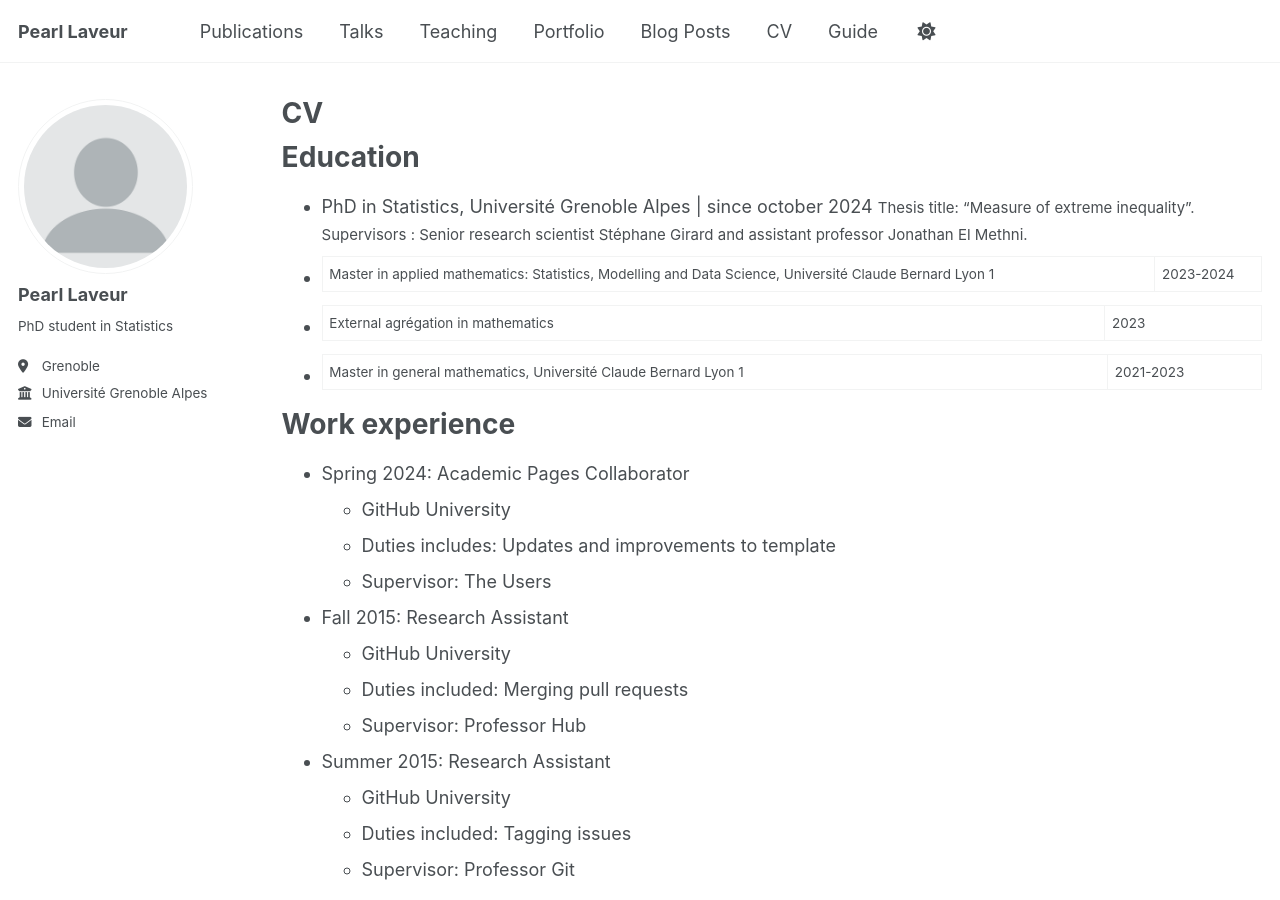
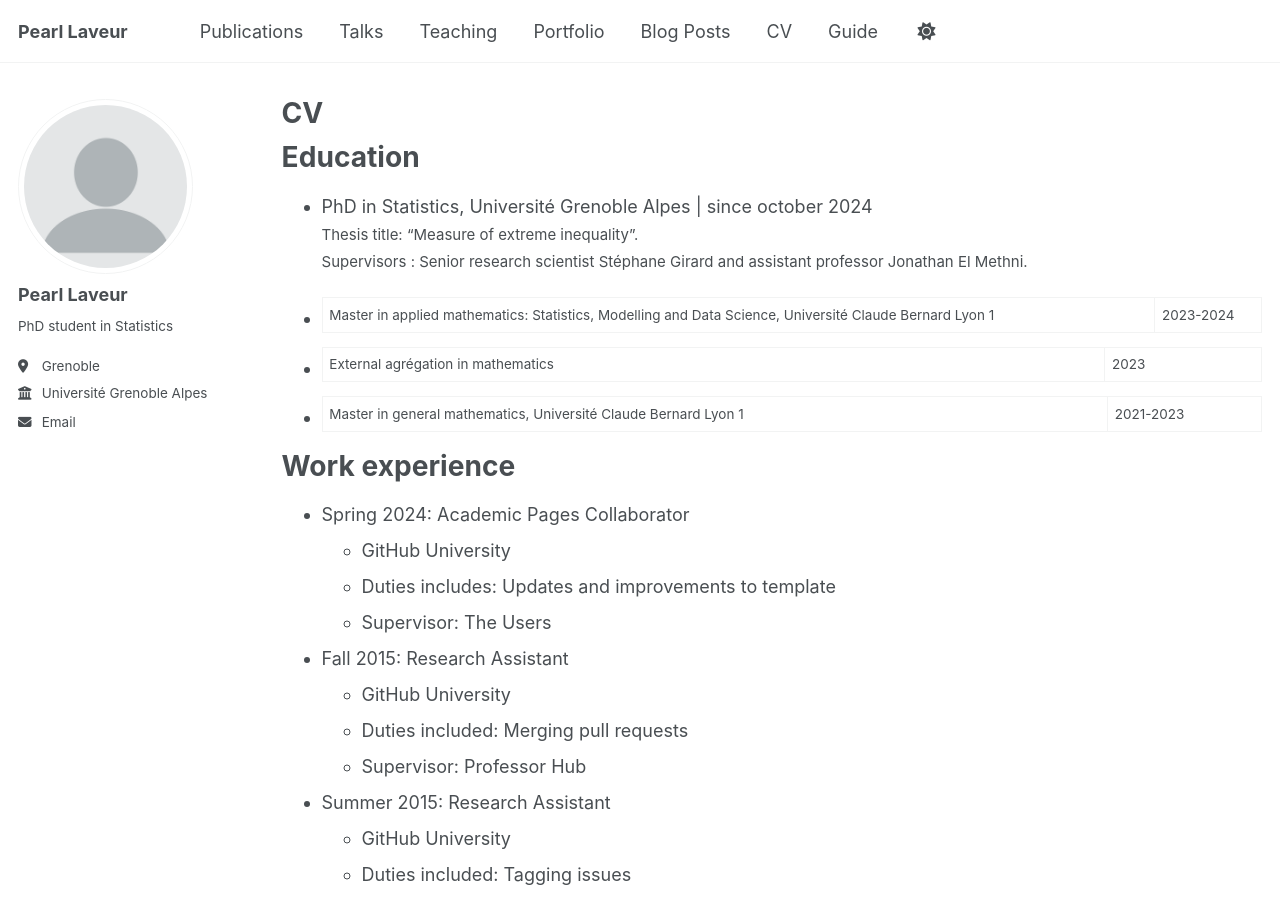
Before and after one commit to pearllaveur/pearllaveur.github.io, a Jekyll site: the page built from _pages/cv.md, in a window 1280 px wide and 900 px high. Built offline with Jekyll 4.4.1, drawn with Linux system fonts in a browser that asks for light colours.

Commit message:
updatecv

```diff
--- a/_pages/cv.md
+++ b/_pages/cv.md
@@ -12,10 +12,13 @@ redirect_from:
 Education
 ======
 * PhD in Statistics, Université Grenoble Alpes | since october 2024
-  <span style="font-size: smaller;">Thesis title: "Measure of extreme inequality".</span><br>
+  <span style="font-size: smaller;">Thesis title: "Measure of extreme inequality".</span>
   <span style="font-size: smaller;">Supervisors : Senior research scientist Stéphane Girard and assistant professor Jonathan El Methni.</span>
+
 * Master in applied mathematics: Statistics, Modelling and Data Science, Université Claude Bernard Lyon 1 | 2023-2024
+
 * External agrégation in mathematics | 2023
+
 * Master in general mathematics, Université Claude Bernard Lyon 1 | 2021-2023
 
 
```
